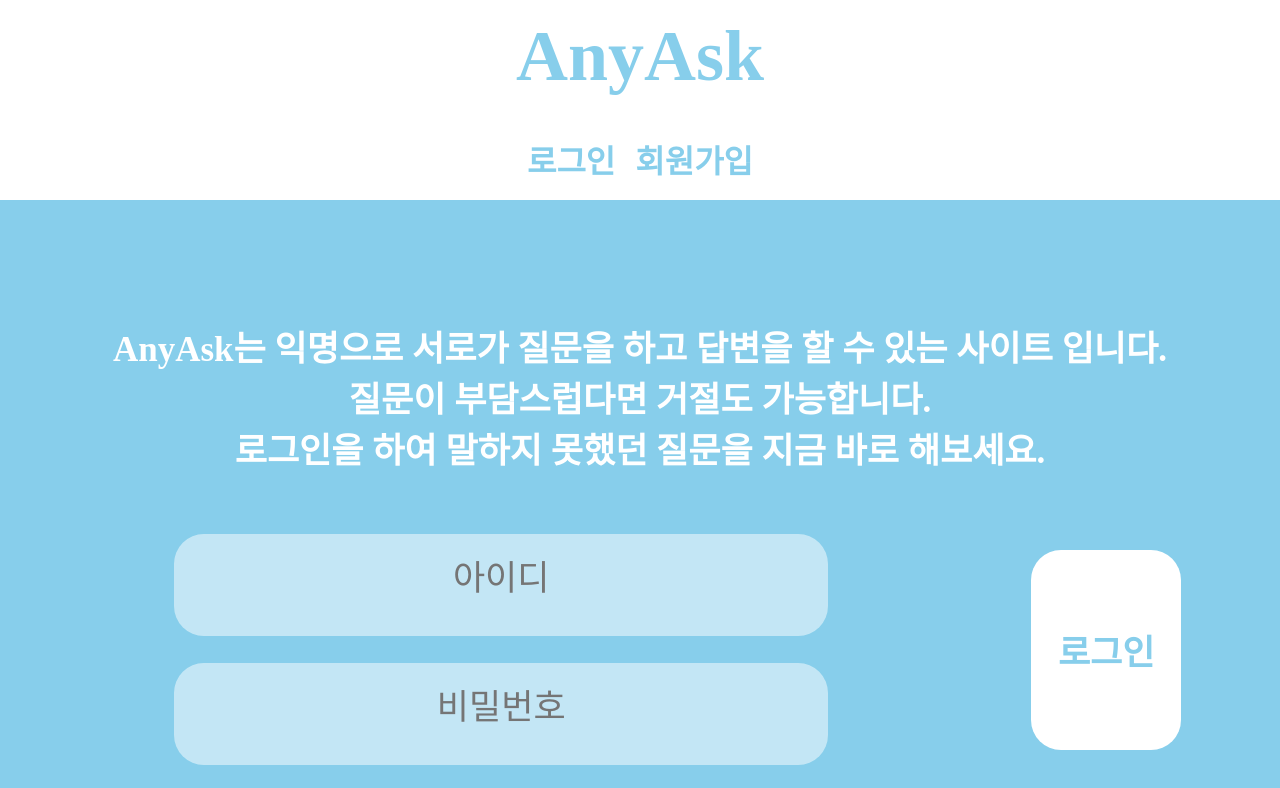
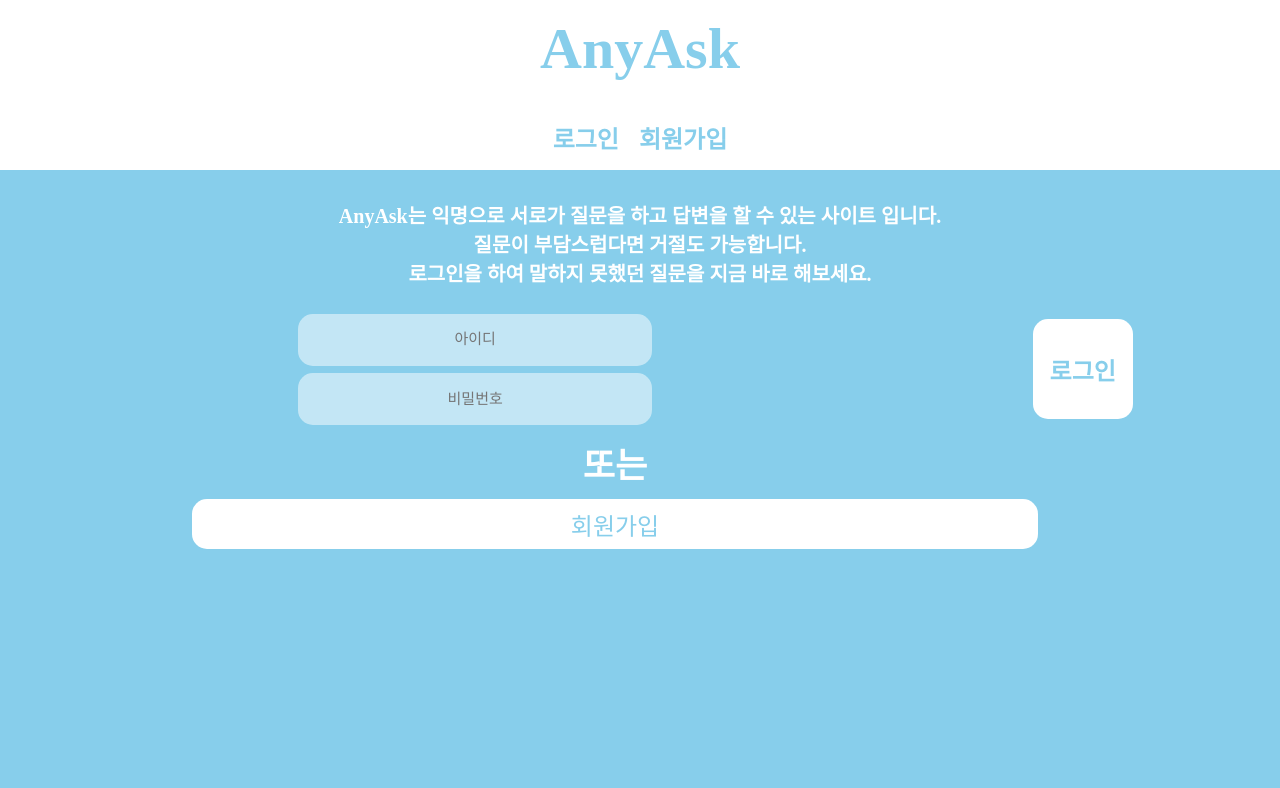
Before and after one commit to kimgtae12/Anyask, a plain HTML site: page index.html in a window 1280 px wide. Shown: the top 788 px of the page. Drawn offline with Linux system fonts and the light colour scheme; no server answers.

Commit message:
project v2

```diff
--- a/index.html
+++ b/index.html
@@ -3,7 +3,7 @@
 <head>
     <title>AnyAsk 익명을 향한 당신의 질문</title>
     <meta charset="utf-8">
-
+    <meta name="viewport" content="width=device-width, initial-scale=1.0, maximum-scale=1.0, user-scalable=0" />
     <!--include css-->
     <link href="stylesheets/style_mobile.css?ver=1.4" rel="stylesheet" type="text/css" />
     <link href="stylesheets/style.css?ver=1.4" rel="stylesheet" type="text/css" />
--- a/stylesheets/style_mobile.css
+++ b/stylesheets/style_mobile.css
@@ -7,44 +7,44 @@
     a:visited{text-decoration: none; color:white;}
 
 
-    #maintop{ position:relative; margin:0; height:200px; background-color:white; color:#87ceeb;}
+    #maintop{ position:relative; margin:0; height:170px; background-color:white; color:#87ceeb;}
     .top-area{width:100%; margin:0 auto; text-align:center;}
 
     .logo{display:inline-block;position:relative; vertical-align: middle; margin-top:15px; padding:0;}
-    .logo h1{margin:0; font-size:72px;}
+    .logo h1{margin:0; font-size:58px;}
     .logo h1 a{color:#87ceeb;}
 
     .login-form{position:relative;width:100%;}
     #login-list{list-style:none;  display:table; margin-left:auto; margin-right:auto; margin-top:3%; padding:0;}
     #login-list li{ float:left; margin-left:10px; margin-right:10px;font-weight: bold; }
-    #login-list li a{color:#87ceeb; font-size:32px; }
+    #login-list li a{color:#87ceeb; font-size:24px; }
 
 
-    .wrapper{margin:0 auto; margin-top:120px; width:100%; height: 100%;}
+    .wrapper{margin:0 auto; margin-top:30px; width:100%; height: 100%;}
     /*main contents */
     #mainmiddle{margin:10px; text-align:center; font-size:35px; font-weight:500; font-weight: bold;}
-    .logintable{width:100%; border-collapse: separate; border-spacing: 0 25px; padding-right:50px;}
+    .logintable{width:100%; border-collapse: separate; border-spacing: 0 5px; padding-right:50px;}
 
-    .input_style{border-radius: 30px; background-color:rgba(255, 255, 255, 0.5); border:none; width:650px; height:100px; }
-    .input_style::placeholder{font-size:35px; text-align:center;}
-    .input_button{ background-color:white; font-size:35px; cursor:pointer; border-radius: 30px; border:none; color: #87ceeb; font-weight:900; width:150px; height:200px;}
+    .input_style{border-radius: 15px; background-color:rgba(255, 255, 255, 0.5); border:none; width:350px; height:50px; }
+    .input_style::placeholder{font-size:15px; text-align:center;}
+    .input_button{ background-color:white; margin-left:5px; font-size:24px; cursor:pointer; border-radius: 15px; border:none; color: #87ceeb; font-weight:900; width:100px; height:100px;}
 
-
+    .intro{font-size:20px; line-height: -25px;}
     /*user search_form */
 
-    .search_id{border-radius: 30px; background-color:rgba(255, 255, 255, 0.5); border:none; width:600px; height: 100px; }
-    .search_id::placeholder{text-align:center; font-size:25px;}
+    .search_id{border-radius: 15px; background-color:rgba(255, 255, 255, 0.5); border:none; width:300px; height: 50px; }
+    .search_id::placeholder{text-align:center; font-size:15px;}
 
-    .search_icon{ margin-left:20px;width:80px; height:80px;}
+    .search_icon{ margin-left:10px; width:50px; height:40px;}
     /*join button */
     .join_go{background-color:white;
         border: none;
-        border-radius:30px;
+        border-radius:15px;
         color: #87ceeb;
         text-align: center;
         width: 70%;
-        height: 100px;
-        font-size:35px;
+        height: 50px;
+        font-size:24px;
         transition: all 0.5s;
         cursor: pointer;
         margin: 0 auto;
```
